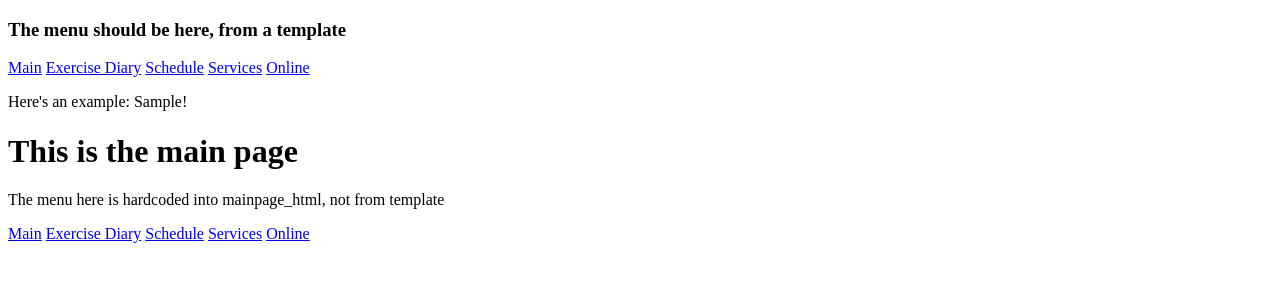
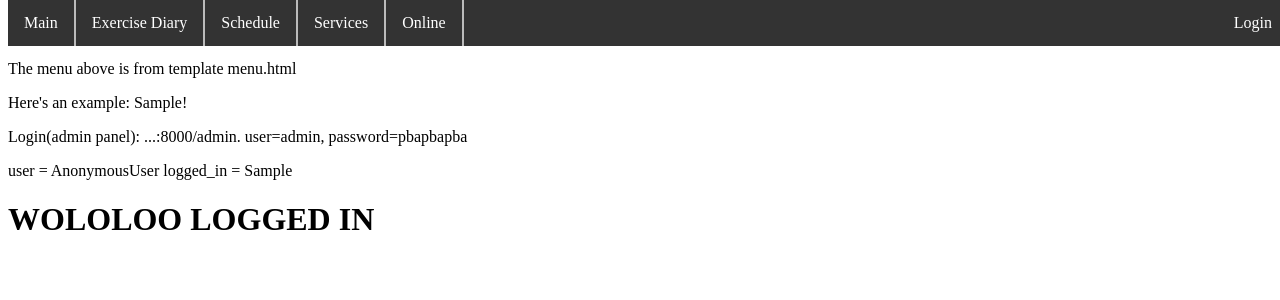
Before and after one commit to ashiqahmed005/GymHouse-1, a Django app: template mainpage/templates/mainpage/menu.html in a window 1280 px wide. Shown: the top 300 px of the page. Run offline with Django 3.2, Linux system fonts and the light colour scheme; the template is opened without the code that fills it: most values are stand-ins (such as "Sample title", 1, 10 or a date in 2020).

Commit message:
Very basic CSS in the menu, elementary edits for future user authentication

```diff
--- a/GymHouse/settings.py
+++ b/GymHouse/settings.py
@@ -130,3 +130,7 @@ USE_TZ = True
 # https://docs.djangoproject.com/en/1.10/howto/static-files/
 
 STATIC_URL = '/static/'
+
+STATICFILES_DIRS = [
+    os.path.join(BASE_DIR, "static"),
+]
--- a/mainpage/templates/mainpage/mainpage_base.html
+++ b/mainpage/templates/mainpage/mainpage_base.html
@@ -1,11 +1,13 @@
 <!DOCTYPE html>
 <html>
 <head>
-  <title>GymHouse - the gym of the future!</title>
+  {% load static %} {# load static files like css, images etc #}
+  <title>{% block title %} GymHouse - the gym of the future! {% endblock title %}</title>
+  <link rel="stylesheet" type="text/css" href="{% static 'css/base.css' %}" />
 </head>
 <body>
 
-<h3>The menu should be here, from a template</h3>
+
 
 <div id="menu">
 	{% block content %}
@@ -13,25 +15,35 @@
 	{% endblock content %}
 </div>
 
+</br></br>
+<p>The menu above is from template menu.html</p>
+
+
 <p>Here's an example: {{ variable_example }}!</p>
+<p>Login(admin panel): ...:8000/admin. user=admin, password=pbapbapba</p>
 
 <!-- The variable is received from mainpage/views.py,
 which renders this view -->
-
-<h1>This is the main page </h1>
-
-<div id="test">
-	<p> The menu here is hardcoded into mainpage_html, not from template </p>
-	<a href= "{% url 'mainpage:main_view_not_logged_in' %}">Main</a>
-	<a href= "{% url 'diary:index' %}">Exercise Diary</a>
-	<a href= "{% url 'schedule:index' %}">Schedule</a>
-	<a href= "{% url 'services:index' %}">Services</a>
-	<a href= "{% url 'online:index' %}">Online</a>
-</div>
+user = {{user}}
+logged_in = {{logged_in}}
 
 
+{% if logged_in %}
+
+	<h1> WOLOLOO LOGGED IN </h1>
+
+{% else %}
+<h1>This is the main page FOR NOT LOGGED IN USER</h1>
+
+	<p>Pellentesque habitant morbi tristique senectus et netus et malesuada fames ac turpis egestas. Vestibulum tortor quam, feugiat vitae, ultricies eget, tempor sit amet, ante. Donec eu libero sit amet quam egestas semper. Aenean ultricies mi vitae est. Mauris placerat eleifend leo. Quisque sit amet est et sapien ullamcorper pharetra. Vestibulum erat wisi, condimentum sed, commodo vitae, ornare sit amet, wisi. Aenean fermentum, elit eget tincidunt condimentum, eros ipsum rutrum orci, sagittis tempus lacus enim ac dui. Donec non enim in turpis pulvinar facilisis. Ut felis. Praesent dapibus, neque id cursus faucibus, tortor neque egestas augue, eu vulputate magna eros eu erat. Aliquam erat volutpat. Nam dui mi, tincidunt quis, accumsan porttitor, facilisis luctus, metus</p>
+	<p>Pellentesque habitant morbi tristique senectus et netus et malesuada fames ac turpis egestas. Vestibulum tortor quam, feugiat vitae, ultricies eget, tempor sit amet, ante. Donec eu libero sit amet quam egestas semper. Aenean ultricies mi vitae est. Mauris placerat eleifend leo. Quisque sit amet est et sapien ullamcorper pharetra. Vestibulum erat wisi, condimentum sed, commodo vitae, ornare sit amet, wisi. Aenean fermentum, elit eget tincidunt condimentum, eros ipsum rutrum orci, sagittis tempus lacus enim ac dui. Donec non enim in turpis pulvinar facilisis. Ut felis. Praesent dapibus, neque id cursus faucibus, tortor neque egestas augue, eu vulputate magna eros eu erat. Aliquam erat volutpat. Nam dui mi, tincidunt quis, accumsan porttitor, facilisis luctus, metus</p>
+	<p>Pellentesque habitant morbi tristique senectus et netus et malesuada fames ac turpis egestas. Vestibulum tortor quam, feugiat vitae, ultricies eget, tempor sit amet, ante. Donec eu libero sit amet quam egestas semper. Aenean ultricies mi vitae est. Mauris placerat eleifend leo. Quisque sit amet est et sapien ullamcorper pharetra. Vestibulum erat wisi, condimentum sed, commodo vitae, ornare sit amet, wisi. Aenean fermentum, elit eget tincidunt condimentum, eros ipsum rutrum orci, sagittis tempus lacus enim ac dui. Donec non enim in turpis pulvinar facilisis. Ut felis. Praesent dapibus, neque id cursus faucibus, tortor neque egestas augue, eu vulputate magna eros eu erat. Aliquam erat volutpat. Nam dui mi, tincidunt quis, accumsan porttitor, facilisis luctus, metus</p>
+	<p>Pellentesque habitant morbi tristique senectus et netus et malesuada fames ac turpis egestas. Vestibulum tortor quam, feugiat vitae, ultricies eget, tempor sit amet, ante. Donec eu libero sit amet quam egestas semper. Aenean ultricies mi vitae est. Mauris placerat eleifend leo. Quisque sit amet est et sapien ullamcorper pharetra. Vestibulum erat wisi, condimentum sed, commodo vitae, ornare sit amet, wisi. Aenean fermentum, elit eget tincidunt condimentum, eros ipsum rutrum orci, sagittis tempus lacus enim ac dui. Donec non enim in turpis pulvinar facilisis. Ut felis. Praesent dapibus, neque id cursus faucibus, tortor neque egestas augue, eu vulputate magna eros eu erat. Aliquam erat volutpat. Nam dui mi, tincidunt quis, accumsan porttitor, facilisis luctus, metus</p>
+	<p>Pellentesque habitant morbi tristique senectus et netus et malesuada fames ac turpis egestas. Vestibulum tortor quam, feugiat vitae, ultricies eget, tempor sit amet, ante. Donec eu libero sit amet quam egestas semper. Aenean ultricies mi vitae est. Mauris placerat eleifend leo. Quisque sit amet est et sapien ullamcorper pharetra. Vestibulum erat wisi, condimentum sed, commodo vitae, ornare sit amet, wisi. Aenean fermentum, elit eget tincidunt condimentum, eros ipsum rutrum orci, sagittis tempus lacus enim ac dui. Donec non enim in turpis pulvinar facilisis. Ut felis. Praesent dapibus, neque id cursus faucibus, tortor neque egestas augue, eu vulputate magna eros eu erat. Aliquam erat volutpat. Nam dui mi, tincidunt quis, accumsan porttitor, facilisis luctus, metus</p>
+	<p>Pellentesque habitant morbi tristique senectus et netus et malesuada fames ac turpis egestas. Vestibulum tortor quam, feugiat vitae, ultricies eget, tempor sit amet, ante. Donec eu libero sit amet quam egestas semper. Aenean ultricies mi vitae est. Mauris placerat eleifend leo. Quisque sit amet est et sapien ullamcorper pharetra. Vestibulum erat wisi, condimentum sed, commodo vitae, ornare sit amet, wisi. Aenean fermentum, elit eget tincidunt condimentum, eros ipsum rutrum orci, sagittis tempus lacus enim ac dui. Donec non enim in turpis pulvinar facilisis. Ut felis. Praesent dapibus, neque id cursus faucibus, tortor neque egestas augue, eu vulputate magna eros eu erat. Aliquam erat volutpat. Nam dui mi, tincidunt quis, accumsan porttitor, facilisis luctus, metus</p>
 
 
+{% endif %}
 
 
 
--- a/mainpage/templates/mainpage/menu.html
+++ b/mainpage/templates/mainpage/menu.html
@@ -1,9 +1,16 @@
 {% extends 'mainpage/mainpage_base.html' %}
 
+
+
+
+
 {% block content %}
-<a href= "{% url 'mainpage:main_view_not_logged_in' %}">Main</a>
-<a href= "{% url 'diary:index' %}">Exercise Diary</a>
-<a href= "{% url 'schedule:index' %}">Schedule</a>
-<a href= "{% url 'services:index' %}">Services</a>
-<a href= "{% url 'online:index' %}">Online</a>
+<ul>
+	<li><a href= "{% url 'mainpage:main_view_not_logged_in' %}">Main</a></li>
+	<li><a href= "{% url 'diary:index' %}">Exercise Diary</a></li>
+	<li><a href= "{% url 'schedule:index' %}">Schedule</a></li>
+	<li><a href= "{% url 'services:index' %}">Services</a></li>
+	<li><a href= "{% url 'online:index' %}">Online</a></li>
+	<li style="float:right"><a href= "{% url 'admin:index' %}">Login</a></li>
+</ul>
 {% endblock content %}
--- /dev/null
+++ b/static/css/base.css
@@ -0,0 +1,40 @@
+#menu ul {
+    list-style-type: none;
+    margin: 0;
+    padding: 0;
+    overflow: hidden;
+    background-color: #333;
+    /*Fixes the menu to top*/
+    position: fixed;
+    top: 0;
+    width: 100%;
+}
+
+#menu li {
+    float: left;
+    border-right: 2px solid #bbb;
+}
+
+#menu li:last-child {
+    border-right: none;
+}
+
+#menu li a {
+    display: block;
+    color: white;
+    text-align: center;
+    padding: 14px 16px;
+    text-decoration: none;
+}
+
+/* Change the link color to #111 (black) on hover */
+#menu li a:hover {
+    background-color: #111;
+}
+
+#menu .active {
+    background-color: #4CAF50;
+}
+
+/* this menu template is almost straight from w3 tutorial,
+   obviously need redoing */
```
Also changed, not shown: GymHouse/static/base.css (added, +24 -0 lines), GymHouse/static/css/base.css (added, +24 -0 lines), mainpage/views.py (+10 -1 lines).
